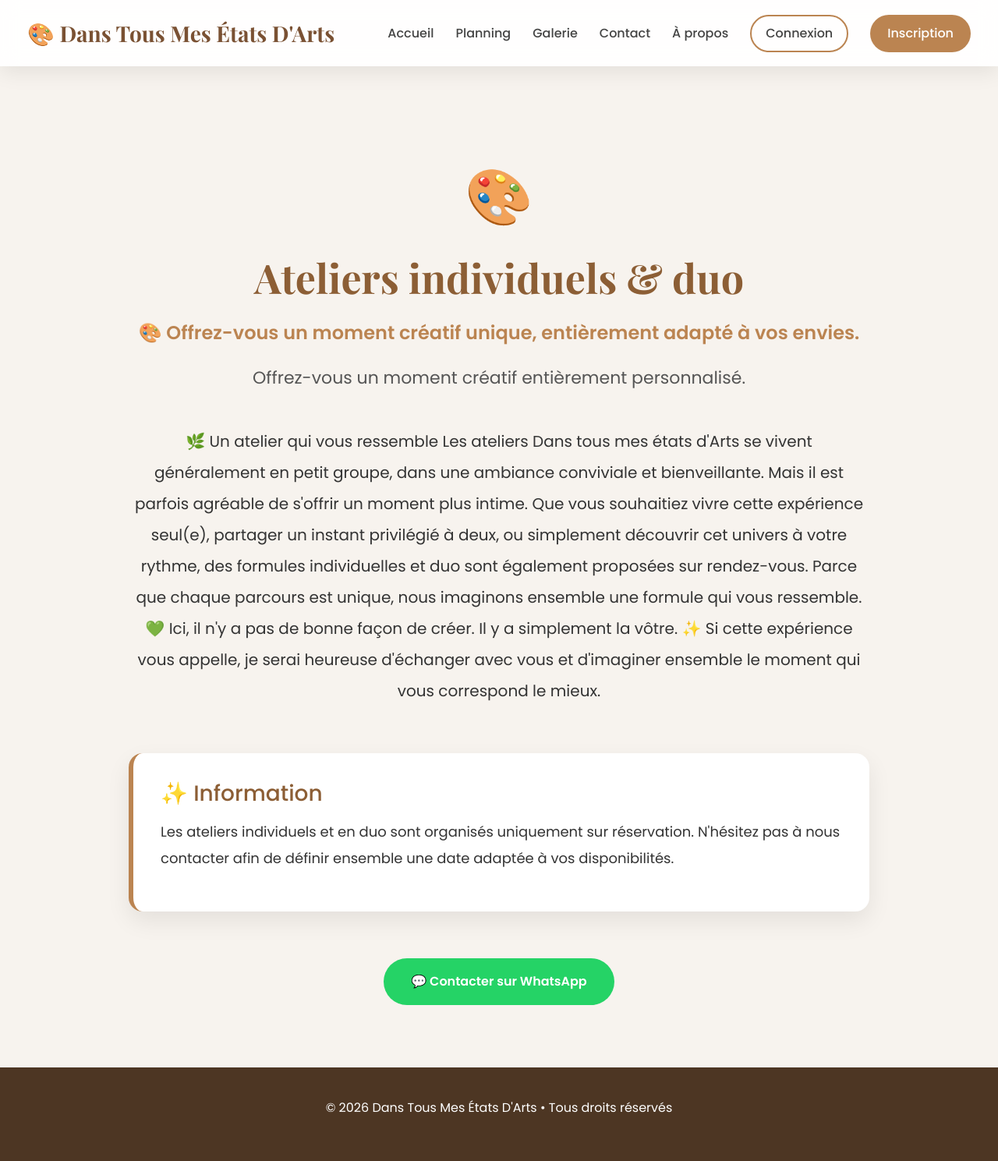
After one commit to Chyrexx/atelier-peinture-site, a Flask app: page /atelier-individuel in a window 1280 px wide. The commit adds this page. Shown: the whole page at 78% size. Run offline with Flask 3, Linux system fonts and the light colour scheme; parts of the project's set-up code (start-up, migrations or seed data) failed here and were passed over.

Commit message:
Version finale du site

```diff
--- a/app.py
+++ b/app.py
@@ -125,6 +125,10 @@ def galerie():
         "galerie.html",
         oeuvres=oeuvres
     )
+
+@app.route("/atelier-individuel")
+def atelier_individuel():
+    return render_template("atelier_individuel.html")
 
 
 @app.route("/contact")
--- a/static/css/style.css
+++ b/static/css/style.css
@@ -673,3 +673,175 @@ footer{
     line-height:1.8;
 
 }
+
+/* ================= ATELIERS INDIVIDUELS ================= */
+
+.atelier-prive-section{
+
+    margin-top:120px;
+    padding:80px 20px;
+}
+
+.atelier-prive-header{
+
+    text-align:center;
+    margin-bottom:60px;
+}
+
+.atelier-icon{
+
+    font-size:70px;
+    margin-bottom:20px;
+}
+
+.atelier-prive-header h1{
+
+    font-size:52px;
+    color:#8c5e35;
+    font-family:'Playfair Display',serif;
+    margin-bottom:20px;
+}
+
+.atelier-accroche{
+
+    font-size:24px;
+
+    color:#bb8451;
+
+    font-weight:600;
+
+    margin:20px 0;
+
+    line-height:1.7;
+}
+
+.atelier-sous-titre{
+
+    font-size:22px;
+    color:#555;
+}
+
+.atelier-contenu{
+
+    max-width:950px;
+    margin:-15px auto 0;
+    text-align:center;
+    line-height:2;
+    font-size:20px;
+}
+
+.atelier-contenu p{
+
+    margin-bottom:30px;
+}
+
+.atelier-info{
+
+    max-width:950px;
+    margin:60px auto;
+
+    background:white;
+
+    border-left:6px solid #bb8451;
+
+    padding:35px;
+
+    border-radius:18px;
+
+    box-shadow:0 12px 30px rgba(0,0,0,.08);
+}
+
+.atelier-info h3{
+
+    color:#8c5e35;
+    margin-bottom:15px;
+    font-size:28px;
+}
+
+.atelier-info p{
+
+    line-height:1.9;
+    font-size:18px;
+}
+
+.atelier-boutons{
+
+    display:flex;
+
+    justify-content:center;
+
+    gap:25px;
+
+    flex-wrap:wrap;
+
+    margin-top:60px;
+}
+
+.btn-mail,
+.btn-whatsapp{
+
+    text-decoration:none;
+
+    padding:18px 35px;
+
+    border-radius:50px;
+
+    color:white;
+
+    font-weight:600;
+
+    transition:.3s;
+}
+
+.btn-mail{
+
+    background:#8c5e35;
+}
+
+.btn-mail:hover{
+
+    background:#704726;
+
+    transform:translateY(-4px);
+}
+
+.btn-whatsapp{
+
+    background:#25D366;
+}
+
+.btn-whatsapp:hover{
+
+    background:#1da851;
+
+    transform:translateY(-4px);
+}
+
+.atelier-individuel-link{
+
+    text-align:center;
+
+    margin-top:20px;
+
+    margin-bottom:45px;
+}
+
+.atelier-individuel-link a{
+
+    color:#8c5e35;
+
+    text-decoration:none;
+
+    font-size:18px;
+
+    font-weight:600;
+
+    transition:.3s;
+}
+
+.atelier-individuel-link a:hover{
+
+    color:#bb8451;
+
+    text-decoration:underline;
+}
--- /dev/null
+++ b/templates/atelier_individuel.html
@@ -0,0 +1,70 @@
+{% extends "base.html" %}
+
+{% block title %}Ateliers individuels & duo{% endblock %}
+
+{% block content %}
+
+<section class="atelier-prive-section">
+
+    <div class="container">
+
+        <div class="atelier-prive-header">
+
+            <div class="atelier-icon">
+                🎨
+            </div>
+
+            <h1>Ateliers individuels & duo</h1>
+            <p class="atelier-accroche">
+    🎨 Offrez-vous un moment créatif unique, entièrement adapté à vos envies.
+</p>
+
+            <p class="atelier-sous-titre">
+                Offrez-vous un moment créatif entièrement personnalisé.
+            </p>
+
+        </div>
+
+        <div class="atelier-contenu">
+
+            <p>
+            🌿 Un atelier qui vous ressemble
+            Les ateliers Dans tous mes états d'Arts se vivent généralement en petit groupe, dans une ambiance conviviale et bienveillante.
+            Mais il est parfois agréable de s'offrir un moment plus intime.
+            Que vous souhaitiez vivre cette expérience seul(e), partager un instant privilégié à deux, ou simplement découvrir cet univers à votre rythme, des formules individuelles et duo sont également proposées sur rendez-vous.
+            Parce que chaque parcours est unique, nous imaginons ensemble une formule qui vous ressemble.
+            💚 Ici, il n'y a pas de bonne façon de créer. Il y a simplement la vôtre.
+            ✨ Si cette expérience vous appelle, je serai heureuse d'échanger avec vous et d'imaginer ensemble le moment qui vous correspond le mieux.
+            </p>
+
+        </div>
+
+        <div class="atelier-info">
+
+            <h3>✨ Information</h3>
+
+            <p>
+                Les ateliers individuels et en duo sont organisés uniquement
+                sur réservation. N'hésitez pas à nous contacter afin de définir
+                ensemble une date adaptée à vos disponibilités.
+            </p>
+
+        </div>
+
+        <div class="atelier-boutons">
+
+    <a href="https://wa.me/+596696366477?text=Bonjour,%0A%0AJe%20souhaiterais%20obtenir%20des%20renseignements%20concernant%20les%20ateliers%20individuels%20ou%20en%20duo.%0A%0AMerci%20d'avance%20pour%20votre%20retour.%0A%0ABelle%20journ%C3%A9e%20!"
+       target="_blank"
+       class="btn-whatsapp">
+
+        💬 Contacter sur WhatsApp
+
+    </a>
+
+</div>
+
+    </div>
+
+</section>
+
+{% endblock %}
--- a/templates/planning.html
+++ b/templates/planning.html
@@ -9,6 +9,12 @@
     <h1>📅 Planning des ateliers</h1>
 
     <p>Choisissez votre prochain moment créatif.</p>
+    <p class="atelier-individuel-link">
+    <a href="{{ url_for('atelier_individuel') }}">
+        👉 Vous souhaitez réserver un atelier en séance individuelle ou en duo ?
+        Cliquez ici pour découvrir nos ateliers personnalisés.
+    </a>
+</p>
 
 </section>
 
```
Also changed, not shown: other parts of static/css/style.css (+15 -15 lines), static/css/admin.css (+7 -7 lines).
